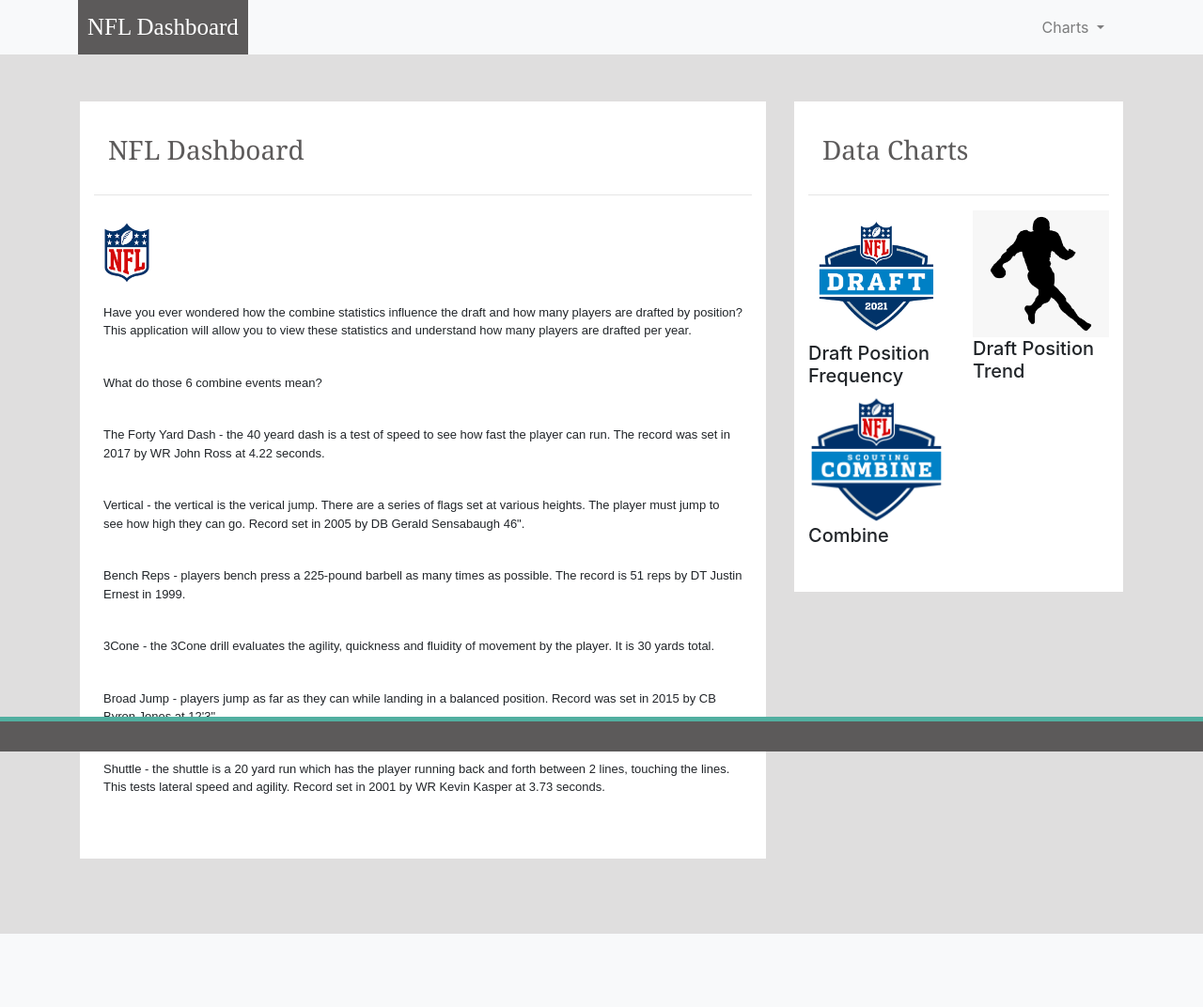
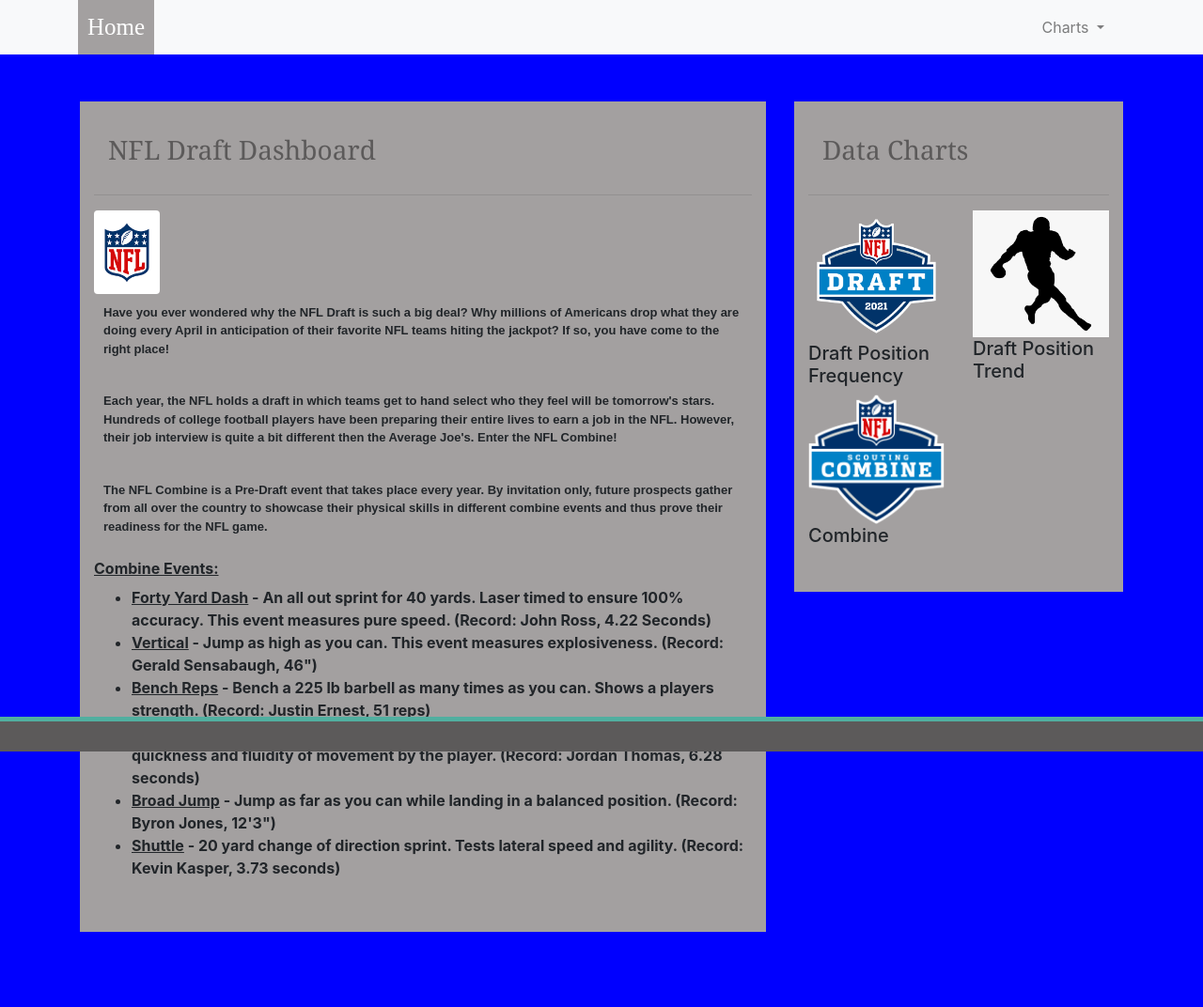
Before and after one commit to sdfeinsilver/Project2, a Flask app: page / in a window 1280 px wide. Shown: the whole page at 94% size. Before the commit the page ends 994 px from the top, so only its background shows below. Run offline with Flask 2, Linux system fonts and the light colour scheme; parts of the project's set-up code (start-up, migrations or seed data) failed here and were passed over; some libraries are stand-ins or nearby versions.

Commit message:
HTML and CSS Work

```diff
--- a/static/css/style.css
+++ b/static/css/style.css
@@ -2,7 +2,7 @@
 a.navbar-brand{
     margin-left: 10px;
     padding: 10px;
-    background-color: rgb(92, 90, 90);
+    background-color:rgb(163, 160, 160);
     font-family: 'Times New Roman', Times, serif;
     font-size: 25px;
 }
@@ -46,10 +46,10 @@
 
 /* body background*/
 body{
-    background-color: rgb(223, 222, 222);
+    background-color: blue;
 }
 .col-md-12{
-    background-color: white;
+    background-color: rgb(163, 160, 160);
     padding-top: 20px;
     padding-bottom:40px;
 }
--- a/templates/CombineEvents.html
+++ b/templates/CombineEvents.html
@@ -24,7 +24,7 @@
     <!--Navbar adjustments-->
     <nav class="navbar navbar-expand-lg navbar-light bg-light">
         <div class="container">
-            <a class="navbar-brand text-white" href="/">NFL Dashboard</a>
+            <a class="navbar-brand text-white" href="/">Home</a>
             <button class="navbar-toggler" type="button" data-toggle="collapse" data-target="#navbarSupportedContent" aria-controls="navbarSupportedContent" aria-expanded="false" aria-label="Toggle navigation">
                 <span class="navbar-toggler-icon"></span>
             </button>
--- a/templates/PlayerPosition1.html
+++ b/templates/PlayerPosition1.html
@@ -19,7 +19,7 @@
     <!--Navbar adjustments-->
     <nav class="navbar navbar-expand-lg navbar-light bg-light">
         <div class="container content">
-            <a class="navbar-brand text-white" href="/">NFL Dashboard</a>
+            <a class="navbar-brand text-white" href="/">Home</a>
             <button class="navbar-toggler" type="button" data-toggle="collapse" data-target="#navbarSupportedContent" aria-controls="navbarSupportedContent" aria-expanded="false" aria-label="Toggle navigation">
                 <span class="navbar-toggler-icon"></span>
             </button>
--- a/templates/PlayerPosition2.html
+++ b/templates/PlayerPosition2.html
@@ -20,7 +20,7 @@
     <!--Navbar adjustments-->
     <nav class="navbar navbar-expand-lg navbar-light bg-light">
         <div class="container content">
-            <a class="navbar-brand text-white" href="/">NFL Dashboard</a>
+            <a class="navbar-brand text-white" href="/">Home</a>
             <button class="navbar-toggler" type="button" data-toggle="collapse" data-target="#navbarSupportedContent" aria-controls="navbarSupportedContent" aria-expanded="false" aria-label="Toggle navigation">
                 <span class="navbar-toggler-icon"></span>
             </button>
--- a/templates/index.html
+++ b/templates/index.html
@@ -3,7 +3,7 @@
 
 <head>
     <meta charset="UTF-8">
-    <title>NFL Dashboard</title>
+    <title>NFL Draft Dashboard</title>
     <link rel="stylesheet" href="https://stackpath.bootstrapcdn.com/bootstrap/4.3.1/css/bootstrap.min.css" integrity="sha384-ggOyR0iXCbMQv3Xipma34MD+dH/1fQ784/j6cY/iJTQUOhcWr7x9JvoRxT2MZw1T" crossorigin="anonymous">
 
     <script src="https://code.jquery.com/jquery-3.3.1.slim.min.js" integrity="sha384-q8i/X+965DzO0rT7abK41JStQIAqVgRVzpbzo5smXKp4YfRvH+8abtTE1Pi6jizo" crossorigin="anonymous"></script>
@@ -19,7 +19,7 @@
     <!--Navbar adjustments-->
     <nav class="navbar navbar-expand-lg navbar-light bg-light">
         <div class="container">
-            <a class="navbar-brand text-white" href="/" >NFL Dashboard</a>
+            <a class="navbar-brand text-white" href="/" >Home</a>
             <button class="navbar-toggler" type="button" data-toggle="collapse" data-target="#navbarSupportedContent" aria-controls="navbarSupportedContent" aria-expanded="false" aria-label="Toggle navigation">
                 <span class="navbar-toggler-icon"></span>
             </button>
@@ -46,20 +46,24 @@
         <div class="row">
             <div class="col-md-8">
                 <div class="col-md-12">
-                    <h3>NFL Dashboard </h3>
+                    <h3>NFL Draft Dashboard </h3>
                     <hr>
                     <div class="thumbnail">
                         <img class="img-thumbnail float-center" src="../static/images/NFL.png " width="10%">
                     </div>
-                    <p> Have you ever wondered how the combine statistics influence the draft and how many players are drafted by position?  This application will allow you to view these statistics and understand how many players are drafted per year. </p>
+                    <p> <b>Have you ever wondered why the NFL Draft is such a big deal?  Why millions of Americans drop what they are doing every April in anticipation of their favorite NFL teams hiting the jackpot?  If so, you have come to the right place!</b></p>
 
-                    <p> What do those 6 combine events mean? </p>
-                    <p> The Forty Yard Dash - the 40 yeard dash is a test of speed to see how fast the player can run.  The record was set in 2017 by WR John Ross at 4.22 seconds. </p>
-                    <p> Vertical - the vertical is the verical jump.  There are a series of flags set at various heights. The player must jump to see how high they can go.  Record set in 2005 by DB Gerald Sensabaugh 46".</p>
-                    <p> Bench Reps - players bench press a 225-pound barbell as many times as possible.  The record is 51 reps by DT Justin Ernest in 1999.</p>
-                    <p> 3Cone - the 3Cone drill evaluates the agility, quickness and fluidity of movement by the player. It is 30 yards total.</p>
-                    <p> Broad Jump - players jump as far as they can while landing in a balanced position.  Record was set in 2015 by CB Byron Jones at 12'3". </p>
-                    <p> Shuttle - the shuttle is a 20 yard run which has the player running back and forth between 2 lines, touching the lines.  This tests lateral speed and agility.  Record set in 2001 by WR Kevin Kasper at 3.73 seconds.</p>
+                    <p> <b>Each year, the NFL holds a draft in which teams get to hand select who they feel will be tomorrow's stars.  Hundreds of college football players have been preparing their entire lives to earn a job in the NFL.  However, their job interview is quite a bit different then the Average Joe's.  Enter the NFL Combine!</b></p>
+                    <p> <b>The NFL Combine is a Pre-Draft event that takes place every year.  By invitation only, future prospects gather from all over the country to showcase their physical skills in different combine events and thus prove their readiness for the NFL game.</b></p>
+                    <h6><b><u>Combine Events:</u></b></h6>
+                    <ul>
+                        <li> <b> <u>Forty Yard Dash</u> - An all out sprint for 40 yards.  Laser timed to ensure 100% accuracy.  This event measures pure speed. (Record: John Ross, 4.22 Seconds) </b></li>
+                        <li> <b> <u>Vertical</u> - Jump as high as you can.  This event measures explosiveness.  (Record: Gerald Sensabaugh, 46")</b></li>
+                        <li> <b> <u>Bench Reps</u> - Bench a 225 lb barbell as many times as you can.  Shows a players strength.  (Record: Justin Ernest, 51 reps)</b></li>
+                        <li> <b> <u>Three Cone</u> - Run around a triangle in a specific pattern.  Evaluates the agility, quickness and fluidity of movement by the player. (Record: Jordan Thomas, 6.28 seconds) </b></li>
+                        <li> <b> <u>Broad Jump</u> - Jump as far as you can while landing in a balanced position.  (Record: Byron Jones, 12'3") </b></li>
+                        <li> <b> <u>Shuttle</u> - 20 yard change of direction sprint. Tests lateral speed and agility.  (Record: Kevin Kasper, 3.73 seconds)</b></li>
+                    </ul>
                 </div>
             </div>
             <!--visualization adjustments-->
```
